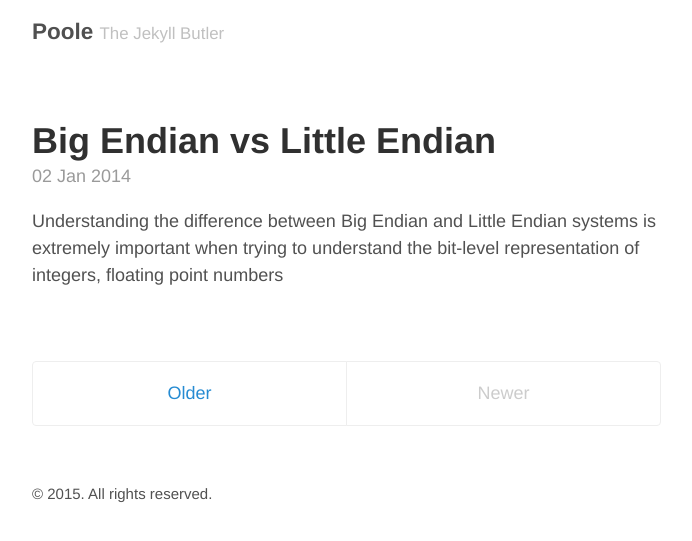
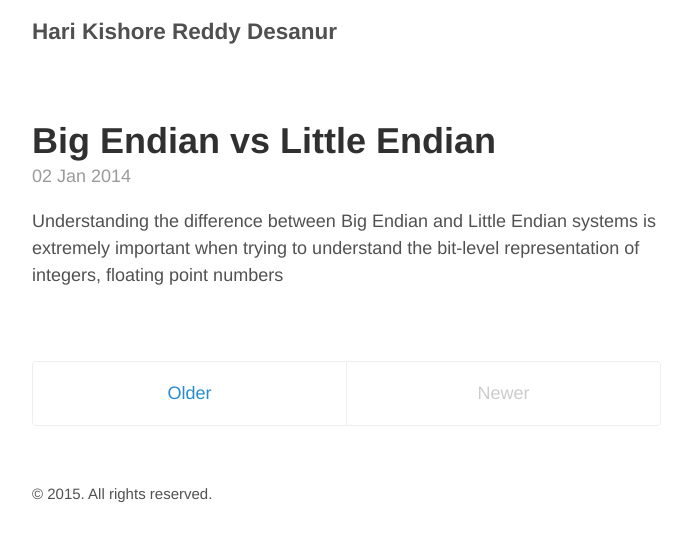
Before and after one commit to haridnr/haridnr.github.io, a Jekyll site: the page built from index.html, in a window 1280 px wide. Shown: the top 541 px of the page, without its empty margins (293-985 px from the left). Built offline with Jekyll 4.4.1, drawn with Linux system fonts in a browser that asks for light colours; the list of posts is cut into pages by our own code.

Commit message:
Change the name

```diff
--- a/_config.yml
+++ b/_config.yml
@@ -5,8 +5,8 @@ permalink:           pretty
 relative_permalinks: true
 
 # Setup
-title:               Poole
-tagline:             The Jekyll Butler
+title:               Hari Kishore Reddy Desanur
+tagline:
 url:                 http://getpoole.com
 paginate:            1
 baseurl:             ""
```
